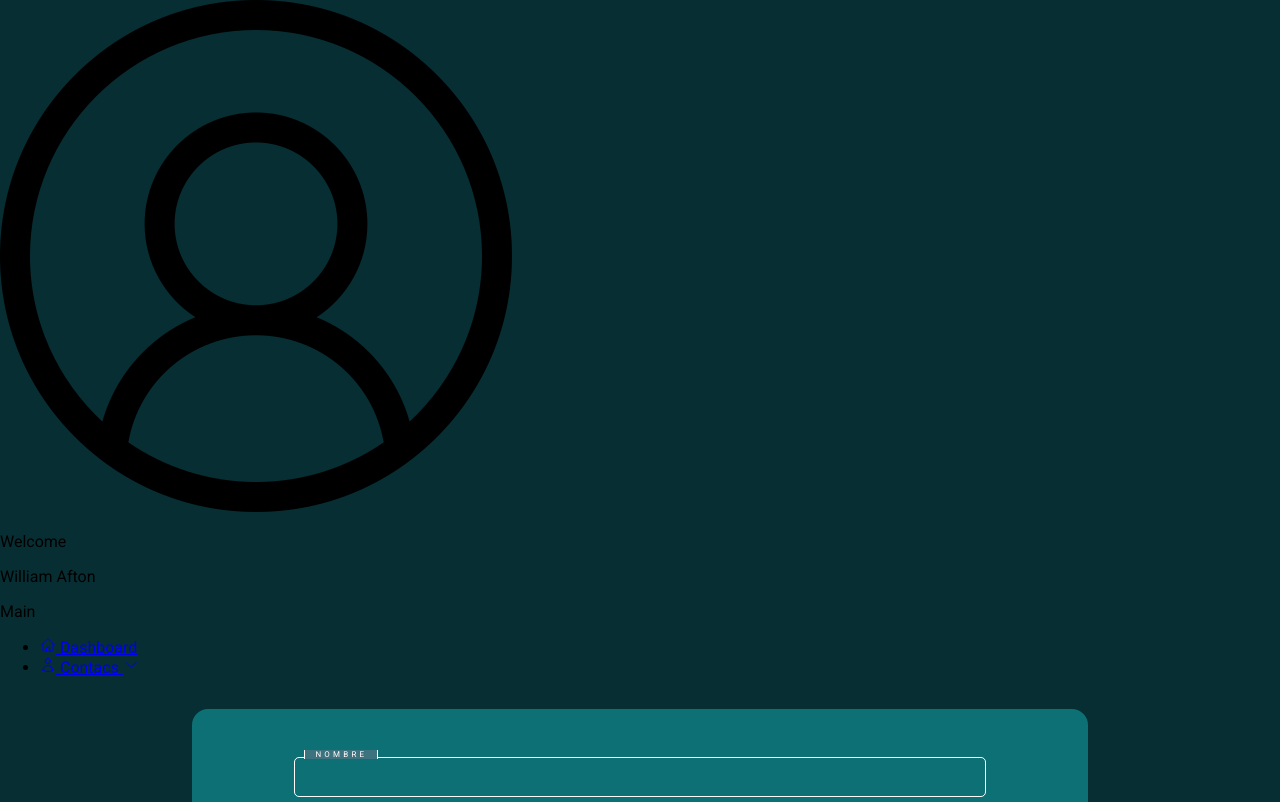
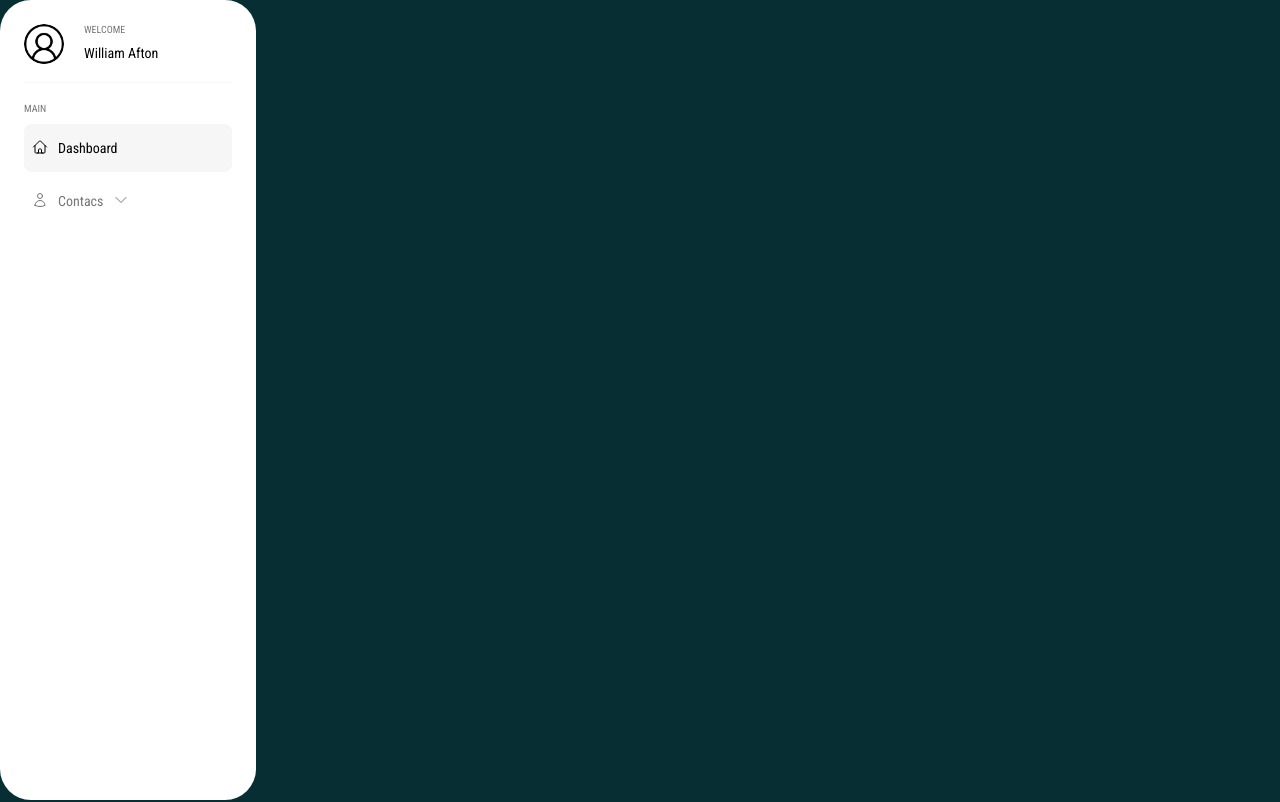
Before and after one commit to JoshuU1610/Contact-list, a website: page contacs/contacts.html in a window 1280 px wide. Shown: the top 802 px of the page. Drawn offline with Linux system fonts and the light colour scheme.

Commit message:
sidebar design

```diff
--- a/contacs/index.css
+++ b/contacs/index.css
@@ -23,14 +23,104 @@ body{
     background-color: #072E33;
 }
 
+.container{
+    width: 20%;
+    min-height: 100vh;
+}
+
+.sidebar{
+    width: 256px;
+    height: 100vh;
+    display: flex;
+    flex-direction: column;
+    gap: 10px;
+    background-color: #fff;
+    padding: 24px;
+    font-family: 'Julius Sans One', sans-serif;
+    border-radius: 31px;
+    font-family: 'Roboto Condensed', sans-serif;
+}
+
+.sidebar .head{
+    display: flex;
+    gap: 20px;
+    padding-bottom: 18px;
+    border-bottom: 1px solid #f6f6f6;
+}
+
+.user-details p{
+    margin: 0;
+}
+
+.user-img{
+    width: 40px;
+    height: 40px;
+    border-radius: 50%;
+    object-fit: cover;
+    overflow: hidden;
+}
+
+.user-img img {
+    width: 100%;
+    object-fit: cover;
+}
+
+.menu .title,
+.user-details .title{
+    font-size: 10px;
+    font-weight: 500;
+    color: #757575;
+    text-transform: uppercase;
+    margin-bottom: 10px;
+}
+
+.user-details .name{
+    font-size: 14px;
+    font-weight: 500;
+}
+
+.menu ul li {
+    list-style: none;
+    margin-bottom: 5px;
+}
+
+.menu ul li a{
+    display: flex;
+    align-items: center;
+    gap: 10px;
+    font-size: 14px;
+    font-weight: 500;
+    color: #757575;
+    text-decoration: none;
+    padding: 12px 8px;
+    border-radius: 8px;
+    transition: all 0.3s;
+}
+
+.menu ul li:hover a,
+.menu ul li.active a{
+    color: #000;
+    background-color: #f6f6f6;
+}
+
+.menu ul li .icon{
+    font-size: 20px;
+}
+
+#myUl{
+    margin: 0;
+    padding: 0;
+}
+
 #form{
     display: flex;
     flex-direction: column;
     width: 90%;
-    background-color: #0C7075;
+    background-color: #0c707500;
     margin: 1rem auto;
     border-radius: 1rem;
     padding: 1rem;
+    border: 2px solid #fff;
 }
 
 .input-container{
@@ -69,7 +159,7 @@ body{
     transition: 0.5s;
     font-size: 0.5rem;
     padding: 0 10px;
-    background-color: #3D737F;
+    background-color: #072E33;
     border-left: 1px solid white;
     border-right: 1px solid white;
     letter-spacing: 0.2rem;
```
